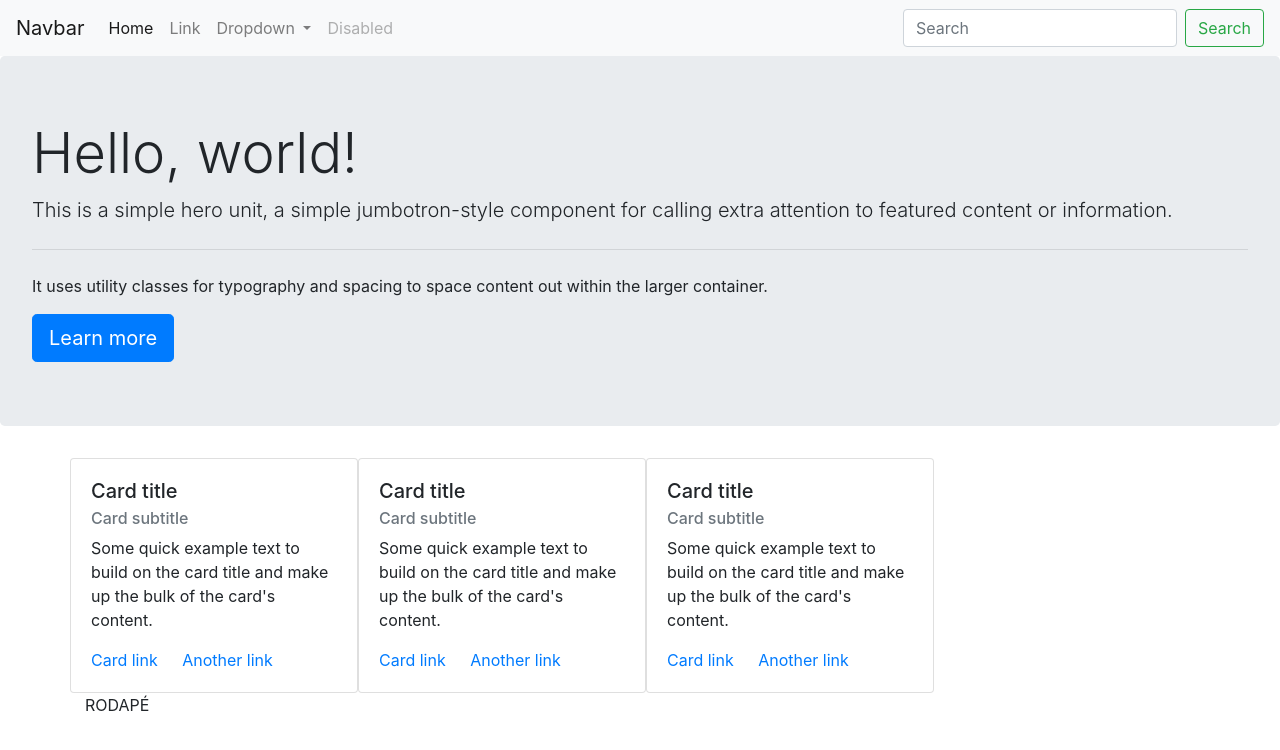
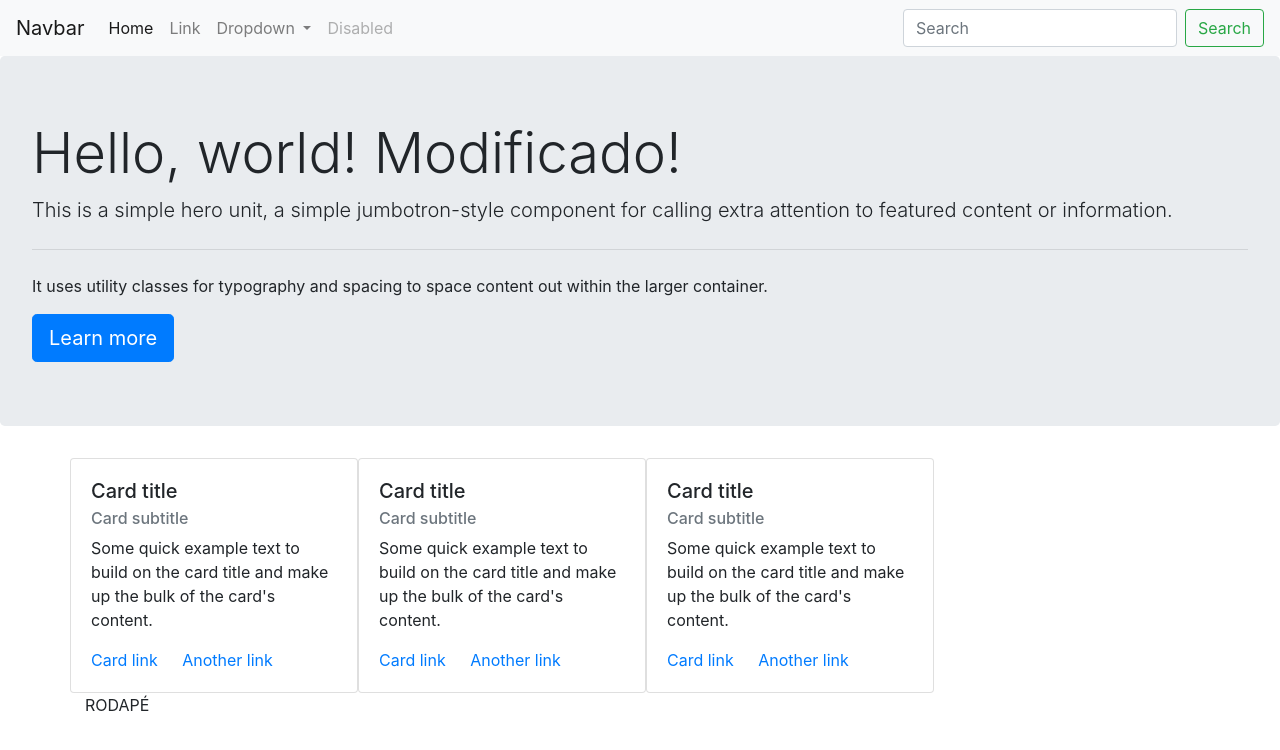
Before and after one commit to vimatheus/site-bootstrap, a plain HTML site: page index.html in a window 1280 px wide. Drawn offline with nearby package versions, Linux system fonts and the light colour scheme.

Commit message:
Modificado

```diff
--- a/index.html
+++ b/index.html
@@ -52,7 +52,7 @@
 
   <!-- jumbotron -->
   <div class="jumbotron">
-  <h1 class="display-4">Hello, world!</h1>
+  <h1 class="display-4">Hello, world! Modificado!</h1>
   <p class="lead">This is a simple hero unit, a simple jumbotron-style component for calling extra attention to featured content or information.</p>
   <hr class="my-4">
   <p>It uses utility classes for typography and spacing to space content out within the larger container.</p>
```
